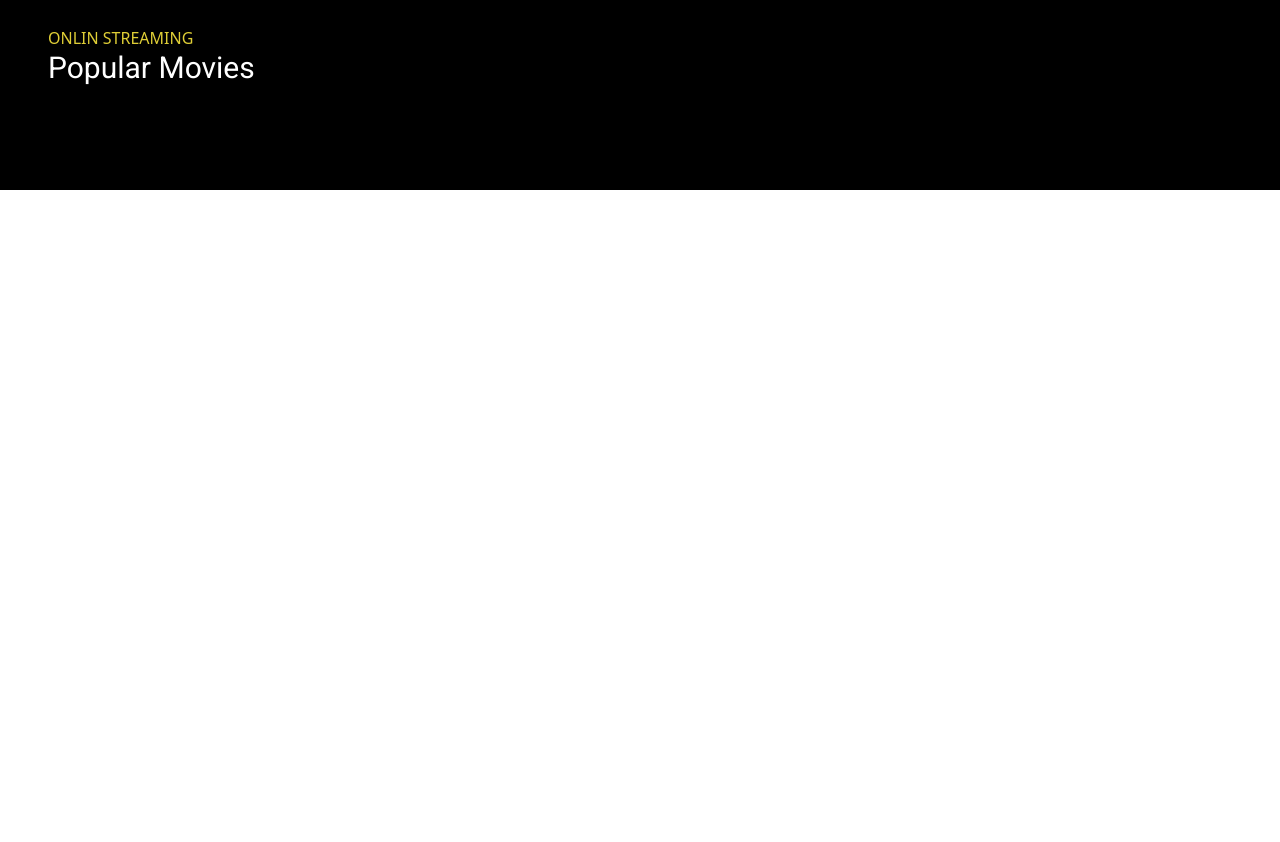
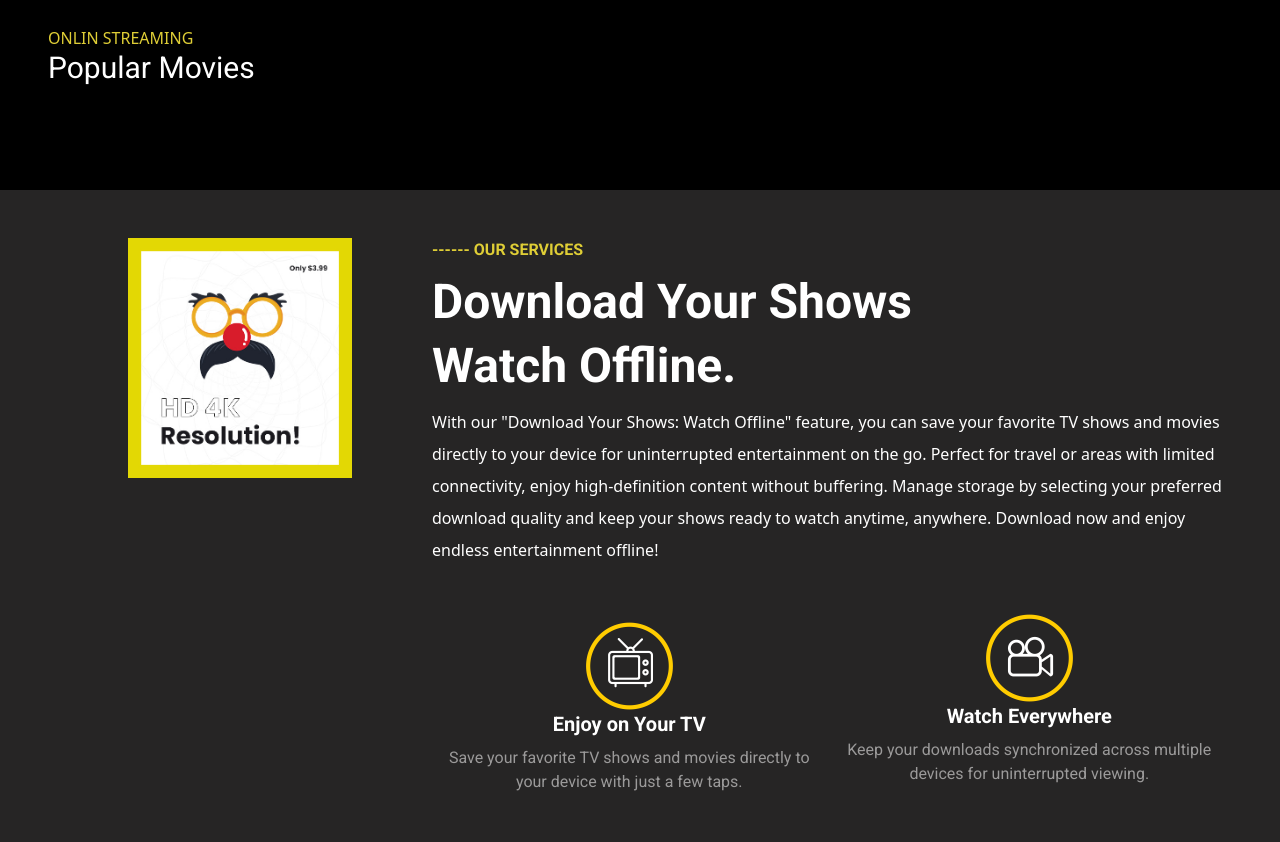
Before and after one commit to dhruvi683/OURFLIX, a website built with Parcel: page index.html in a window 1280 px wide. Shown: the part 823-1665 px from the top of the page. Before the commit the page ends 1013 px from the top, so only its background shows below. Built offline with nearby package versions, Linux system fonts and the light colour scheme; no server answers; a web font is replaced by a local one.

Commit message:
add services

```diff
--- a/index.html
+++ b/index.html
@@ -90,6 +90,41 @@
         class="grid grid-cols-1 sm:grid-cols-2 md:grid-cols-3 lg:grid-cols-4 gap-4 p-4"
       ></div>
       </main>
+
+      <section class=" section-banner bg-primary p-12 mx-auto">
+        <div class="flex flex-row space-x-40 flot-left">
+          <div >
+            <img src="./image/services_img.jpg" alt="Funny Glasses" class="mx-auto mb-4 ml-20 w-100 h-auto">
+          </div>
+          <div class=" max-h-[800px] max-w-[800px]">
+            <h3 class= "font-bold text-secondary font-roboto pb-4">------ OUR SERVICES</h3>
+            <h1 class="text-5xl font-bold mb-4 text-white font-roboto">Download Your Shows</h1>
+            <h1 class="text-5xl font-bold mb-4 text-white font-roboto"> Watch Offline.</h1>
+            <p class="mb-4 text-white leading-8 mb-9">With our "Download Your Shows: Watch Offline" feature, you can save your favorite TV shows and movies directly to your device for uninterrupted entertainment on the go.
+              Perfect for travel or areas with limited connectivity, enjoy high-definition content without buffering. Manage storage by selecting your preferred download quality and keep your shows ready
+              to watch anytime, anywhere. Download now and enjoy endless entertainment offline!</p>
+
+            <div class="flex flex-row mt-12">
+                <div class="flex flex-col items-center text-center">
+                  <div class="mt-2">
+                    <img src="./image/4.png" alt="logo">
+                  </div>
+                  <div class= "">
+                  <h2 class="text-xl font-bold mb-2 font-roboto text-white">Enjoy on Your TV</h2>
+                  <p class="text-tertaiary font-roboto">Save your favorite TV shows and movies directly to your device with just a few taps.</p>
+                  </div>
+                </div>
+                <div class="flex flex-col items-center text-center">
+                  <div class="">
+                    <img src="./image/5.png" alt="logo">
+                  </div>
+                  <h2 class="text-xl text-white font-roboto font-bold mb-2">Watch Everywhere</h2>
+                  <p class="text-tertaiary font-roboto ">Keep your downloads synchronized across multiple devices for uninterrupted viewing.</p>
+                </div>
+              </div>
+          </div>
+        </div>
+      </section>
     <script src="./src/index.js"></script>
   </body>
 </html>
```
